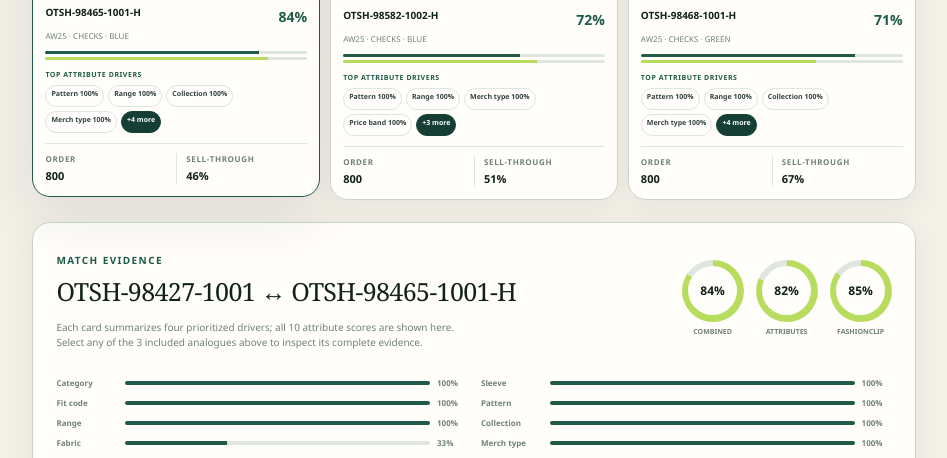
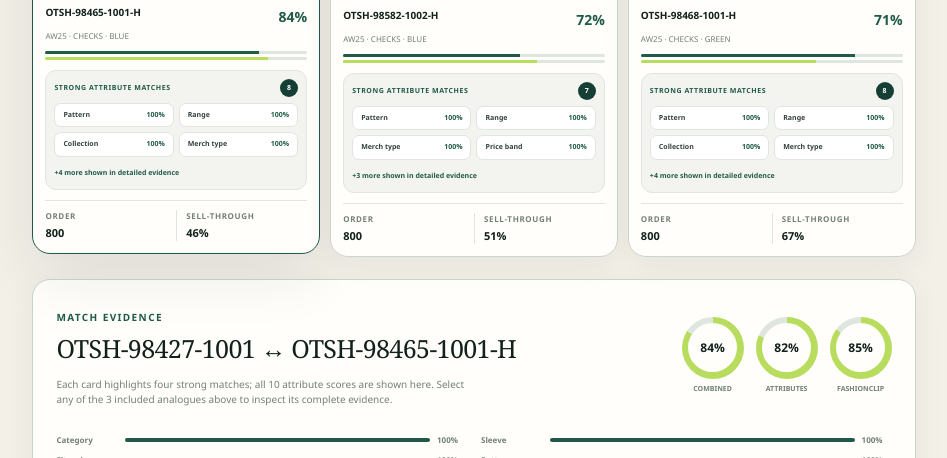
Before and after one commit to InsightfulSantosh/turtle, a Next.js app: page / in a window 1280 px wide. Shown: the part 1357-1815 px from the top of the page, without its empty margins (326-1273 px from the left). Built offline with nearby package versions, Linux system fonts and the light colour scheme.

Commit message:
Redesign analogue match details

```diff
--- a/app/globals.css
+++ b/app/globals.css
@@ -1187,31 +1187,77 @@ select {
 }
 
 .match-reasons {
-  display: flex;
-  flex-wrap: wrap;
-  gap: 4px;
-  min-height: 48px;
+  display: grid;
+  gap: 5px;
+  grid-template-columns: repeat(2, minmax(0, 1fr));
 }
 
 .match-reasons span {
+  align-items: center;
+  background: var(--white);
+  border-radius: 7px;
+  display: grid;
+  gap: 5px;
+  grid-template-columns: minmax(0, 1fr) auto;
+  line-height: 1.2;
+  min-width: 0;
+  padding: 7px 8px;
+}
+
+.match-reasons b {
   font-size: 7px;
-  line-height: 1.25;
-  padding: 4px 5px;
-}
-
-.match-copy > .match-reasons-label {
+  font-weight: 800;
+  overflow-wrap: anywhere;
+}
+
+.match-reasons strong {
   color: var(--forest-2);
   font-size: 7px;
   font-weight: 900;
+  white-space: nowrap;
+}
+
+.match-driver-summary {
+  background: #f3f4ef;
+  border: 1px solid var(--line);
+  border-radius: 11px;
+  margin-top: 2px;
+  padding: 8px;
+}
+
+.match-driver-heading {
+  align-items: center;
+  display: flex;
+  justify-content: space-between;
+  margin-bottom: 6px;
+}
+
+.match-driver-heading small {
+  color: var(--forest-2);
+  font-size: 7px;
+  font-weight: 900;
   letter-spacing: 0.08em;
-  margin: 0 0 5px;
   text-transform: uppercase;
 }
 
-.match-reasons .more {
+.match-driver-heading strong {
   background: var(--forest);
-  border-color: var(--forest);
+  border-radius: 999px;
   color: var(--white);
+  font-size: 7px;
+  line-height: 18px;
+  min-width: 18px;
+  padding: 0 5px;
+  text-align: center;
+}
+
+.match-copy > .match-driver-summary .match-driver-more {
+  color: var(--forest-2);
+  font-size: 7px;
+  font-weight: 800;
+  line-height: 1.35;
+  margin-top: 6px;
+  text-align: right;
 }
 
 .match-performance {
--- a/app/page.tsx
+++ b/app/page.tsx
@@ -800,15 +800,25 @@ function App() {
                           <span><i style={{ width: `${match.attributeScore * 100}%` }} /></span>
                           <span><i style={{ width: `${(match.visualScore ?? 0) * 100}%` }} /></span>
                         </div>
-                        <small className="match-reasons-label">Top attribute drivers</small>
+                        <div className="match-driver-summary">
+                          <div className="match-driver-heading">
+                            <small>Strong attribute matches</small>
+                            <strong>{driverSummary.total}</strong>
+                          </div>
                           <div
                             className="match-reasons"
                             aria-label={`${driverSummary.total} strong attribute matches. Select this analogue to inspect every attribute score.`}
                           >
                             {driverSummary.visible.map(({ key, label, score }) => (
-                            <span key={key} title={`${label}: ${scorePercent(score)}`}>{label} {scorePercent(score)}</span>
+                              <span key={key} title={`${label}: ${scorePercent(score)}`}>
+                                <b>{label}</b>
+                                <strong>{scorePercent(score)}</strong>
+                              </span>
                             ))}
-                          {driverSummary.remaining > 0 && <span className="more">+{driverSummary.remaining} more</span>}
+                          </div>
+                          {driverSummary.remaining > 0 && (
+                            <small className="match-driver-more">+{driverSummary.remaining} more shown in detailed evidence</small>
+                          )}
                         </div>
                         <div className="match-performance">
                           <span><small>Order</small>{numberFormatter.format(historical.order)}</span>
@@ -826,7 +836,7 @@ function App() {
                 <div className="evidence-intro">
                   <span className="eyebrow">Match evidence</span>
                   <h2>{selected.id} ↔ {focusedHistory.id}</h2>
-                  <p>Each card summarizes four prioritized drivers; all {Object.keys(focusedMatch.attributeBreakdown).length} attribute scores are shown here. Select any of the {topK} included analogues above to inspect its complete evidence.</p>
+                  <p>Each card highlights four strong matches; all {Object.keys(focusedMatch.attributeBreakdown).length} attribute scores are shown here. Select any of the {topK} included analogues above to inspect its complete evidence.</p>
                 </div>
                 <div className="evidence-scores">
                   <ScoreRing score={focusedMatch.combinedScore} label="Combined" />
```
Also changed, not shown: 1 other file (tests, documents, lock files or other folders). Lines whose indentation alone changed are shown as unchanged.
